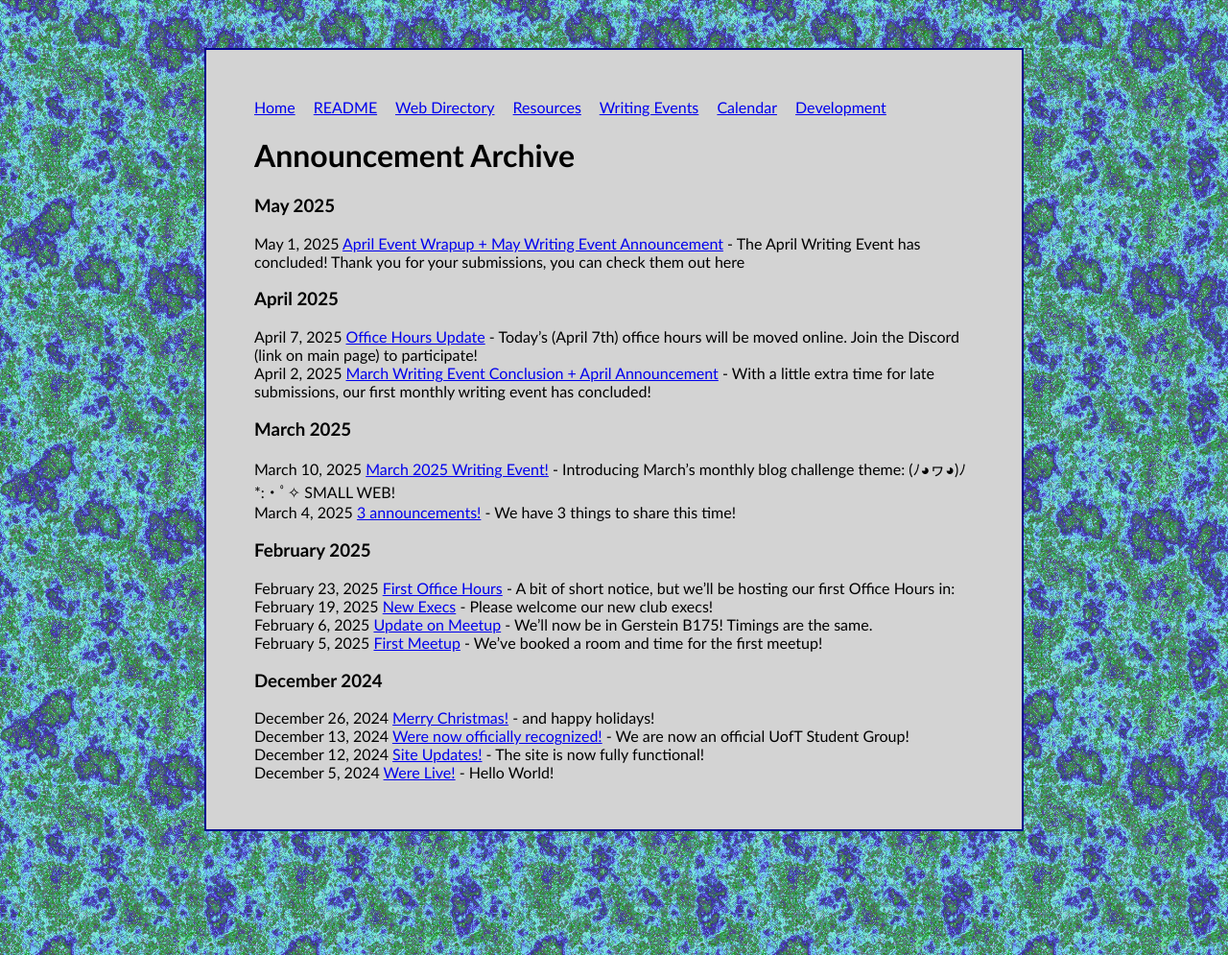
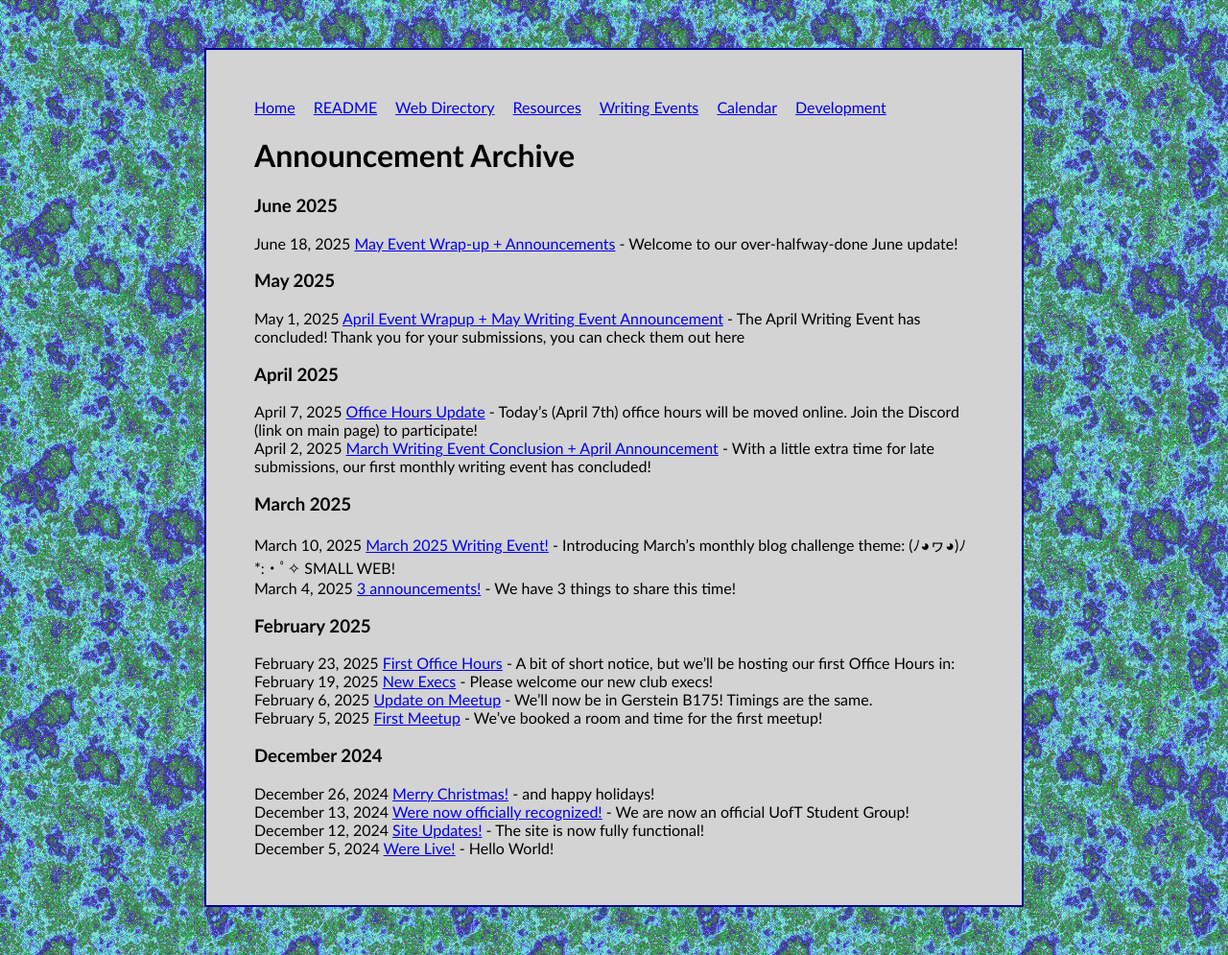
Before and after one commit to uoftwebloggingclub/uoftwebloggingclub.neocities.org, a Jekyll site: the page built from archive.html, in a window 1280 px wide. Shown: the whole page at 96% size. Built offline with Jekyll 4.4.1, drawn with Linux system fonts in a browser that asks for light colours.

Commit message:
June announcement

```diff
--- /dev/null
+++ b/_posts/2025-06-18-maywrapup.md
@@ -0,0 +1,21 @@
+---
+layout: post
+title: May Event Wrap-up + Announcements
+---
+Welcome to our over-halfway-done June update!
+
+<br>
+
+To get started, our May event concluded with... 0 submissions? (It's summer, so surely we're too busy frolicking in a meadow to touch our dusty old laptops right!?). We're extending the deadline for both May and the following topic to the end of July to allow more ample time, so please submit at your own leisure.
+
+<br>
+
+Also: announcing our June-July event topic - [Video](/events/june2025)!
+
+<br>
+
+As you may have noticed on [calendar](/cal), we'll be at [HTML in the Park](https://html.green/) at Dovercourt Park, Toronto. Please join us there!
+
+<img src="/assets/img/event/html_in_the_park/2025.png" width="600" />
+
+Thats all!
--- a/index.html
+++ b/index.html
@@ -21,6 +21,10 @@ layout: default
 <p>Join our Discord server <a href="{{ site.discord_invite }}">here<img class="icon rss" src="/assets/img/discord_small.png"></a></p>
 <p>Alternatively, our email is <a href="mailto:{{ site.email | encode_email }}">{{ site.email | replace: "@", " [at] " }} <img class="icon rss" src="/assets/img/mail_small.png"></a></p>
 <p>Follow us on Instagram at <a href="https://instagram.com/{{ site.instagram }}">{{ site.instagram }} <img class="icon rss" src="/assets/img/instagram_small.png"></a></p>
+
+<h2>Posterboard</h2>
+
+<img src="assets/img/event/html_in_the_park/2025.png" style="width: 100%">
 
 <h2>Upcoming Events</h2>
 {% ical url: site.google_calendar_ical_link only_future: true limit: 5 %}
```
Also changed, not shown: assets/img/event/html_in_the_park/2025.png (added).
